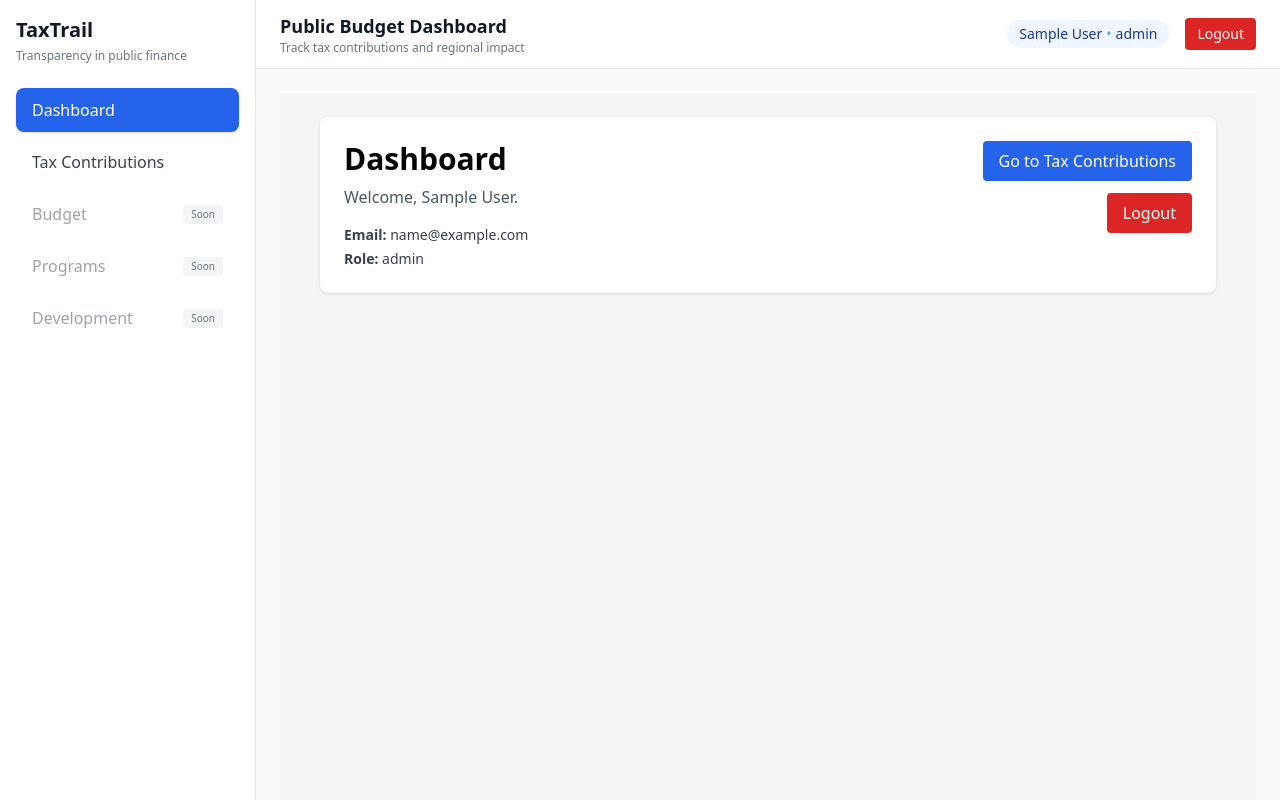
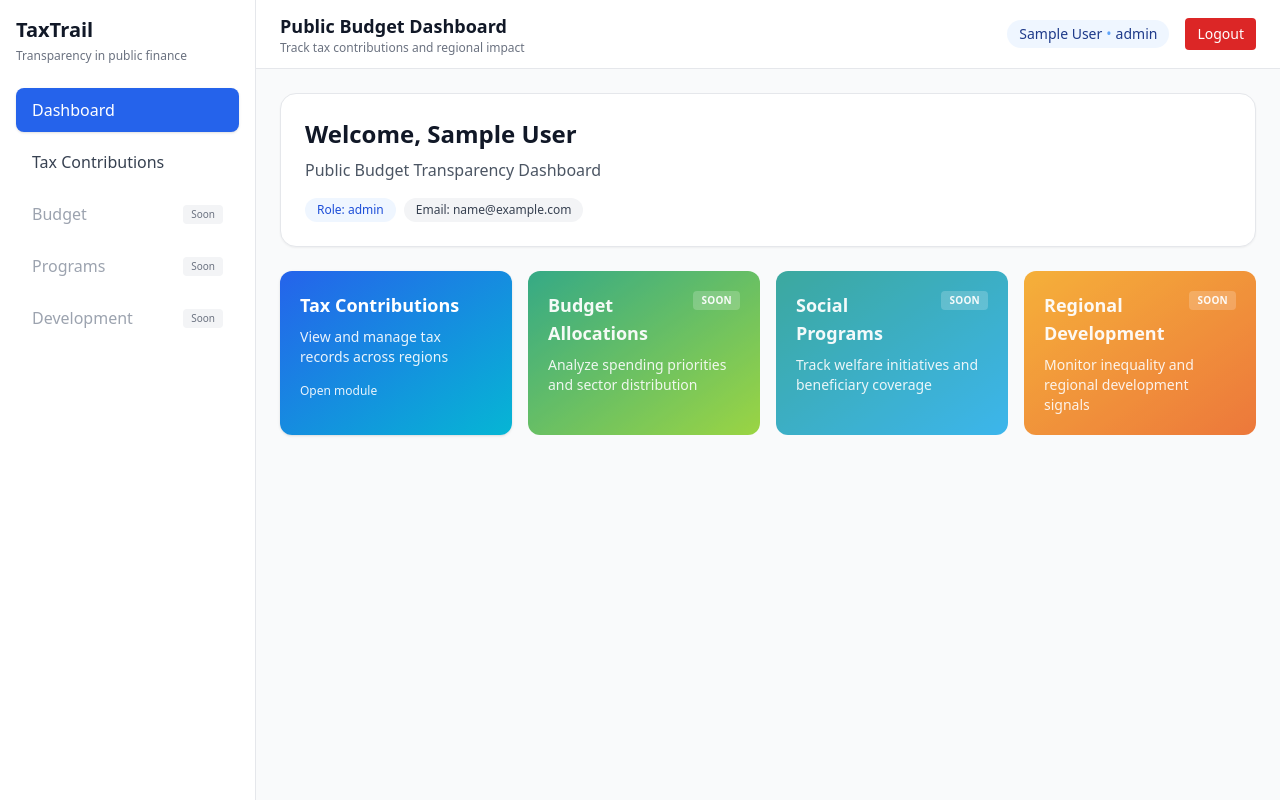
Before and after one commit to matheeshaW/TaxTrail, a React app in the folder frontend/: page /dashboard in a window 1280 px wide. Built offline with nearby package versions, Linux system fonts and the light colour scheme; no server answers; sample sign-in values are in the browser's storage; the HTML template or start-up script is replaced by a standard one.

Commit message:
refactor: Revamp DashboardPage layout and enhance user information display

```diff
--- a/frontend/src/pages/DashboardPage.jsx
+++ b/frontend/src/pages/DashboardPage.jsx
@@ -1,51 +1,84 @@
-import { useNavigate } from "react-router-dom";
+import { Link } from "react-router-dom";
 import useAuth from "../hooks/useAuth";
-import { Link } from "react-router-dom";
 
 export default function DashboardPage() {
-	const { user, logout } = useAuth();
-	const navigate = useNavigate();
+	const { user } = useAuth();
 
-	const handleLogout = () => {
-		logout();
-		navigate("/login");
-	};
+	const cards = [
+		{
+			title: "Tax Contributions",
+			description: "View and manage tax records across regions",
+			link: "/tax",
+			available: true,
+			color: "from-blue-600 to-cyan-500",
+		},
+		{
+			title: "Budget Allocations",
+			description: "Analyze spending priorities and sector distribution",
+			link: "/budget",
+			available: false,
+			color: "from-emerald-600 to-lime-500",
+		},
+		{
+			title: "Social Programs",
+			description: "Track welfare initiatives and beneficiary coverage",
+			link: "/programs",
+			available: false,
+			color: "from-teal-600 to-sky-500",
+		},
+		{
+			title: "Regional Development",
+			description: "Monitor inequality and regional development signals",
+			link: "/development",
+			available: false,
+			color: "from-amber-500 to-orange-600",
+		},
+	];
 
 	return (
-		<div className="min-h-screen bg-gray-100 p-6">
-			<div className="mx-auto flex max-w-4xl flex-col gap-6 rounded-lg bg-white p-6 shadow md:flex-row md:items-start md:justify-between">
-				<div>
-					<h1 className="text-3xl font-bold">Dashboard</h1>
-					<p className="mt-2 text-gray-600">
-						Welcome{user?.name ? `, ${user.name}` : ""}.
-					</p>
-					<div className="mt-4 space-y-1 text-sm text-gray-700">
-						<p>
-							<span className="font-semibold">Email:</span>{" "}
-							{user?.email || "Not available"}
-						</p>
-						<p>
-							<span className="font-semibold">Role:</span>{" "}
-							{user?.role || "Not available"}
-						</p>
+		<div className="mx-auto w-full max-w-7xl space-y-6">
+			<div className="rounded-2xl border border-gray-200 bg-white p-6 shadow-sm">
+				<h1 className="text-2xl font-bold text-gray-900">
+					Welcome{user?.name ? `, ${user.name}` : ""}
+				</h1>
+				<p className="mt-2 text-gray-600">Public Budget Transparency Dashboard</p>
+				<div className="mt-4 flex flex-wrap items-center gap-2 text-xs">
+					<span className="rounded-full bg-blue-50 px-3 py-1 font-medium text-blue-700">
+						Role: {user?.role || "Not available"}
+					</span>
+					<span className="rounded-full bg-gray-100 px-3 py-1 font-medium text-gray-700">
+						Email: {user?.email || "Not available"}
+					</span>
 				</div>
 			</div>
 
-				<div className="flex flex-col items-stretch gap-3 sm:flex-row md:flex-col md:items-end">
+			<div className="grid grid-cols-1 gap-4 md:grid-cols-2 xl:grid-cols-4">
+				{cards.map((card) =>
+					card.available ? (
 						<Link
-						to="/tax"
-						className="rounded bg-blue-600 px-4 py-2 text-center font-medium text-white transition hover:bg-blue-700"
+							key={card.title}
+							to={card.link}
+							className={`group rounded-xl bg-gradient-to-br ${card.color} p-5 text-white shadow transition duration-200 hover:-translate-y-0.5 hover:shadow-lg`}
 						>
-						Go to Tax Contributions
+							<h2 className="text-lg font-semibold">{card.title}</h2>
+							<p className="mt-2 text-sm text-white/90">{card.description}</p>
+							<p className="mt-4 text-xs font-medium text-white/90">Open module</p>
 						</Link>
-					<button
-						type="button"
-						onClick={handleLogout}
-						className="rounded bg-red-600 px-4 py-2 font-medium text-white transition hover:bg-red-700"
+					) : (
+						<div
+							key={card.title}
+							className={`rounded-xl bg-gradient-to-br ${card.color} p-5 text-white/95 opacity-80`}
 						>
-						Logout
-					</button>
+							<div className="flex items-start justify-between gap-2">
+								<h2 className="text-lg font-semibold">{card.title}</h2>
+								<span className="rounded bg-white/20 px-2 py-0.5 text-[10px] font-semibold tracking-wide">
+									SOON
+								</span>
 							</div>
+							<p className="mt-2 text-sm text-white/90">{card.description}</p>
+						</div>
+					),
+				)}
 			</div>
 		</div>
 	);
```
Lines whose indentation alone changed are shown as unchanged.
